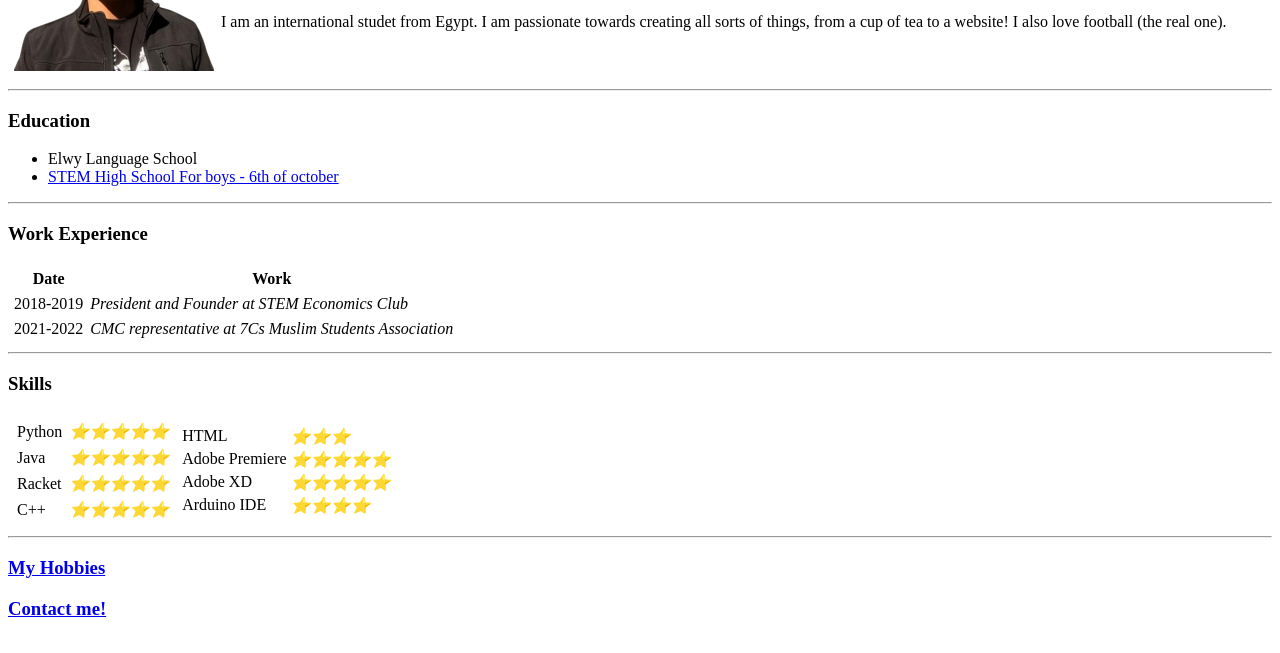
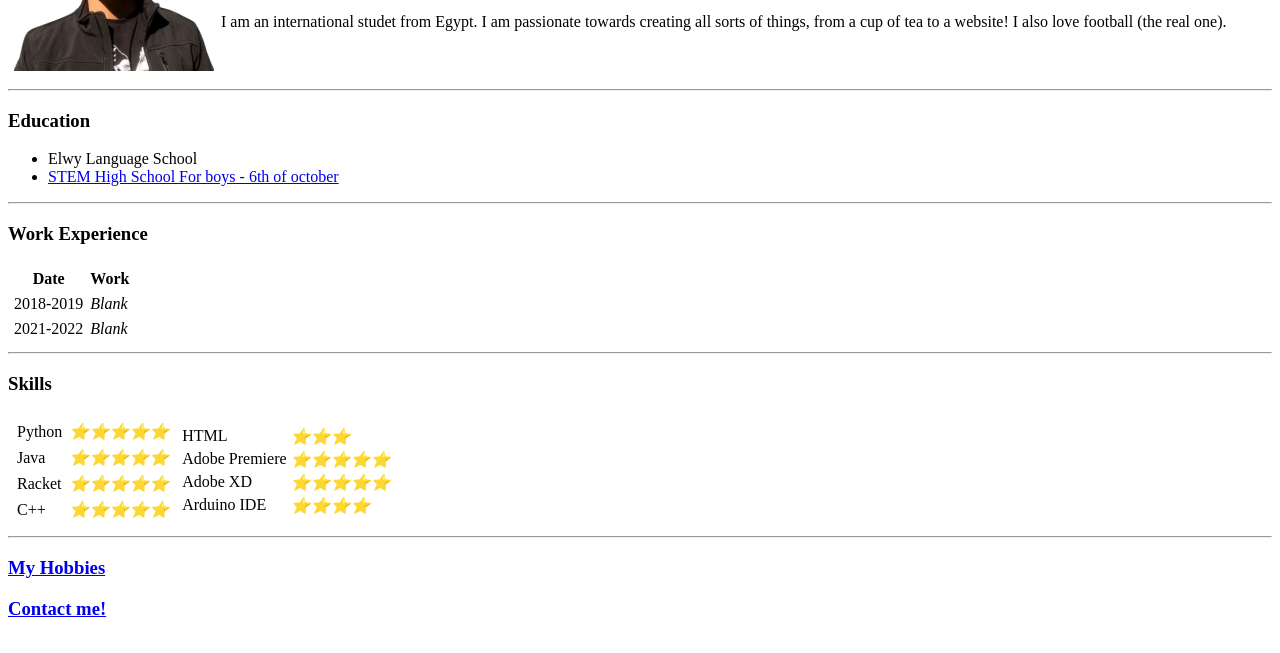
Before and after one commit to MSH-11/CV, a plain HTML site: page index.html in a window 1280 px wide. Shown: the part 143-796 px from the top of the page. Drawn offline with Linux system fonts and the light colour scheme.

Commit message:
Update index.html

```diff
--- a/index.html
+++ b/index.html
@@ -38,11 +38,11 @@
     <tbody>
       <tr>
         <td>2018-2019</td>
-        <td><em> President and Founder at STEM Economics Club</em></td>
+        <td><em> Blank</em></td>
       </tr>
       <tr>
         <td>2021-2022</td>
-        <td><em>CMC representative at 7Cs Muslim Students Association</em></td>
+        <td><em>Blank</em></td>
       </tr>
     </tbody>
   </table>
```
